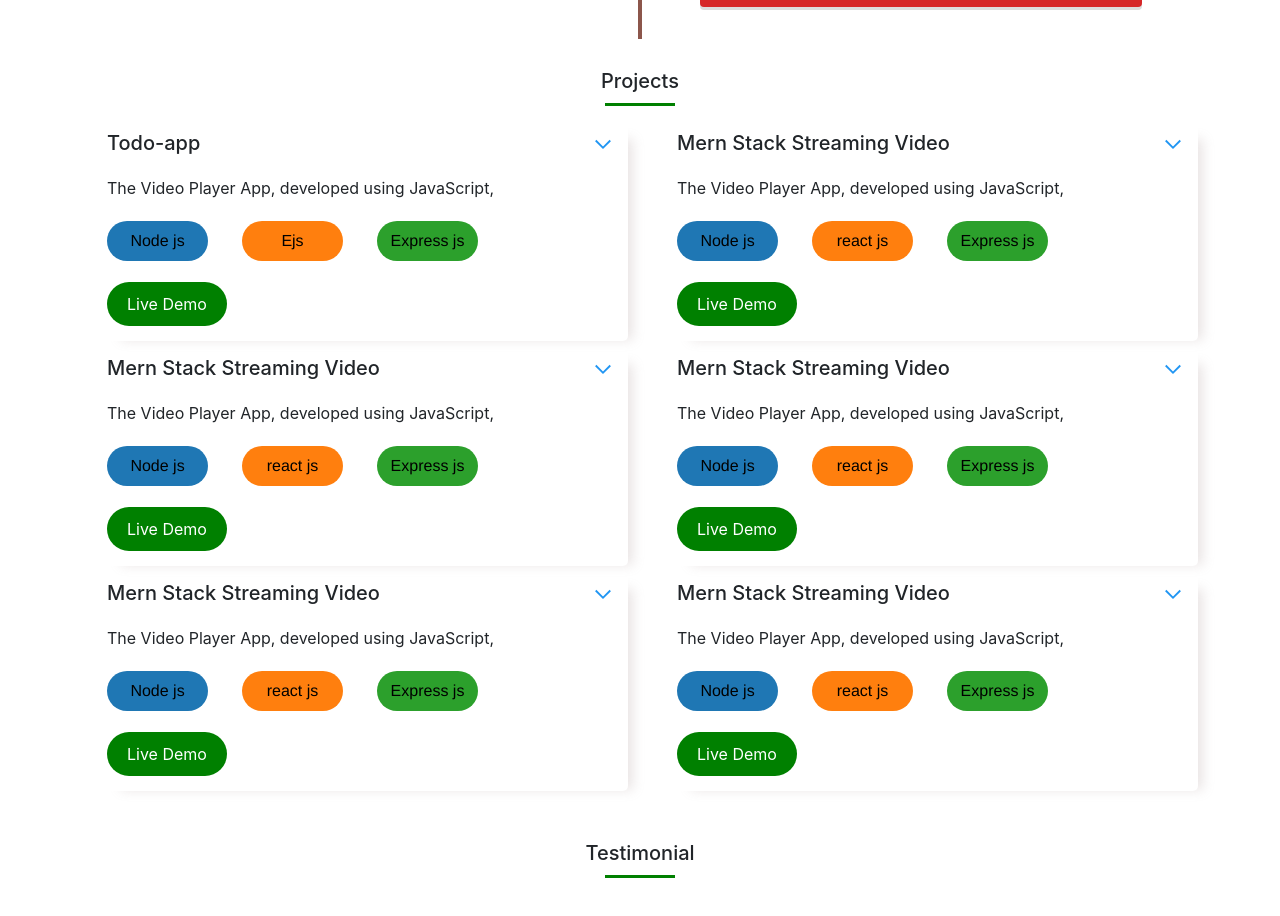
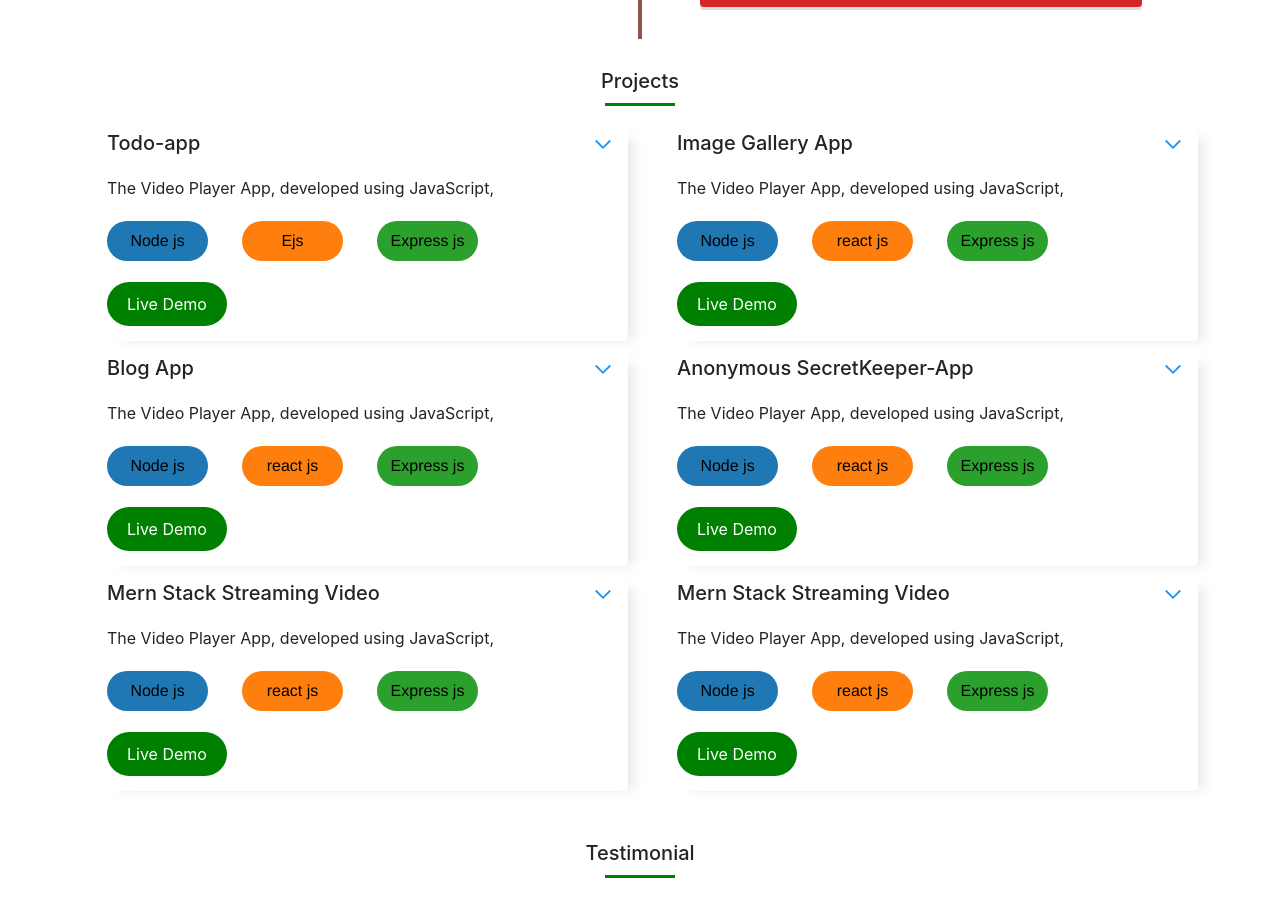
Before and after one commit to Dbat24/dbat24, a React (Create React App) app in the folder dbat24/: page / in a window 1280 px wide. Shown: the part 6660-7576 px from the top of the page. Built offline with nearby package versions, Linux system fonts and the light colour scheme; grey boxes are pictures that could not be loaded.

Commit message:
Update the ProjectLink.

```diff
--- a/dbat24/src/Components/Projects/Project.js
+++ b/dbat24/src/Components/Projects/Project.js
@@ -15,9 +15,9 @@ const Project = () => {
       ],
     },
     {
-      name: "Mern Stack Streaming Video",
+      name: "Image Gallery App",
       des: "The Video Player App, developed using JavaScript, offers smooth video playback with essential controls like play, pause, fast forward, and volume adjustment. It features a progress bar for easy navigation and supports full-screen mode. Designed with a responsive interface, the app ensures consistent performance on both desktop and mobile devices.",
-      projectlink: "https://google.com",
+      projectlink: "https://batstock-8a9fc.web.app/",
       techStackUsed: [
         { techStack: "Node js" },
         { techStack: "react js" },
@@ -25,9 +25,9 @@ const Project = () => {
       ],
     },
     {
-      name: "Mern Stack Streaming Video",
+      name: "Blog App",
       des: "The Video Player App, developed using JavaScript, offers smooth video playback with essential controls like play, pause, fast forward, and volume adjustment. It features a progress bar for easy navigation and supports full-screen mode. Designed with a responsive interface, the app ensures consistent performance on both desktop and mobile devices.",
-      projectlink: "https://google.com",
+      projectlink: "https://blog-app-frontend-eosin.vercel.app",
       techStackUsed: [
         { techStack: "Node js" },
         { techStack: "react js" },
@@ -35,9 +35,9 @@ const Project = () => {
       ],
     },
     {
-      name: "Mern Stack Streaming Video",
+      name: "Anonymous SecretKeeper-App",
       des: "The Video Player App, developed using JavaScript, offers smooth video playback with essential controls like play, pause, fast forward, and volume adjustment. It features a progress bar for easy navigation and supports full-screen mode. Designed with a responsive interface, the app ensures consistent performance on both desktop and mobile devices.",
-      projectlink: "https://google.com",
+      projectlink: "https://secrets-app-3vaq.onrender.com",
       techStackUsed: [
         { techStack: "Node js" },
         { techStack: "react js" },
```
